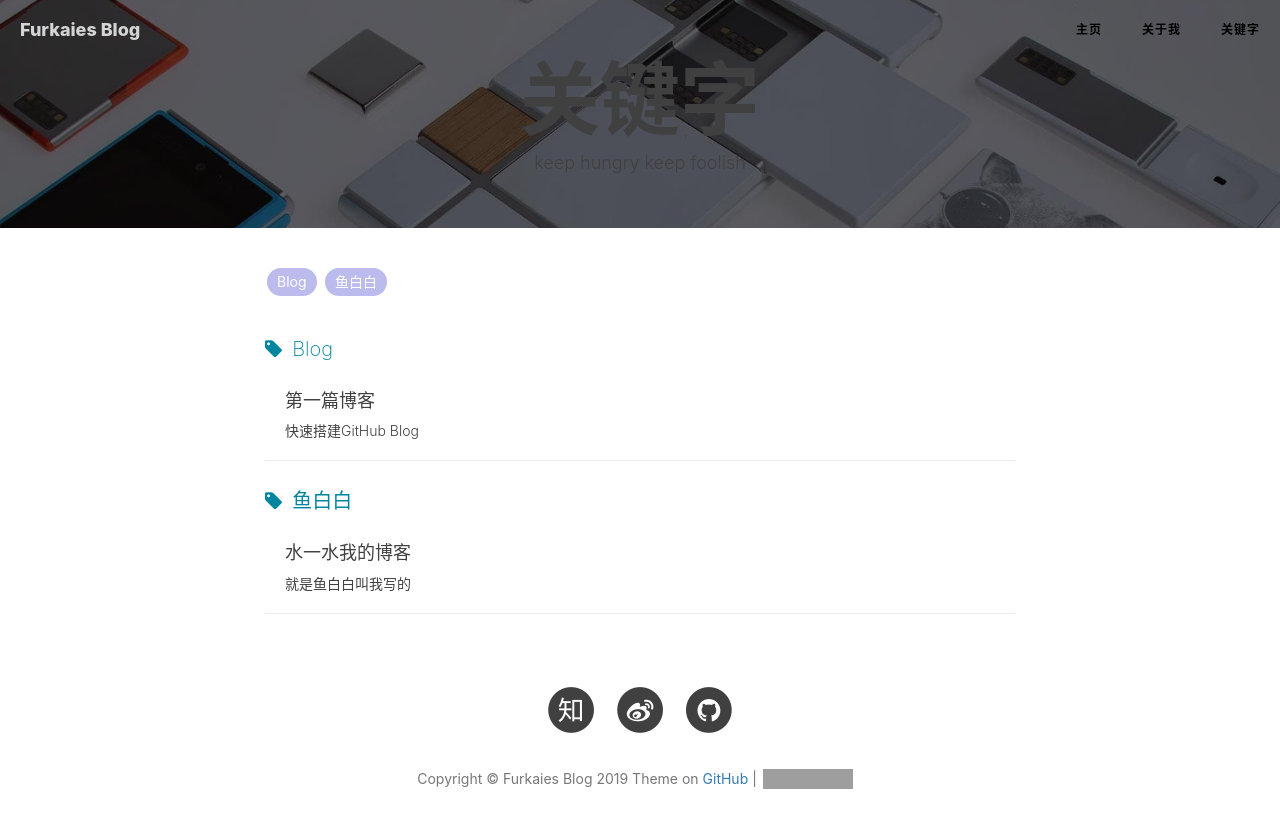
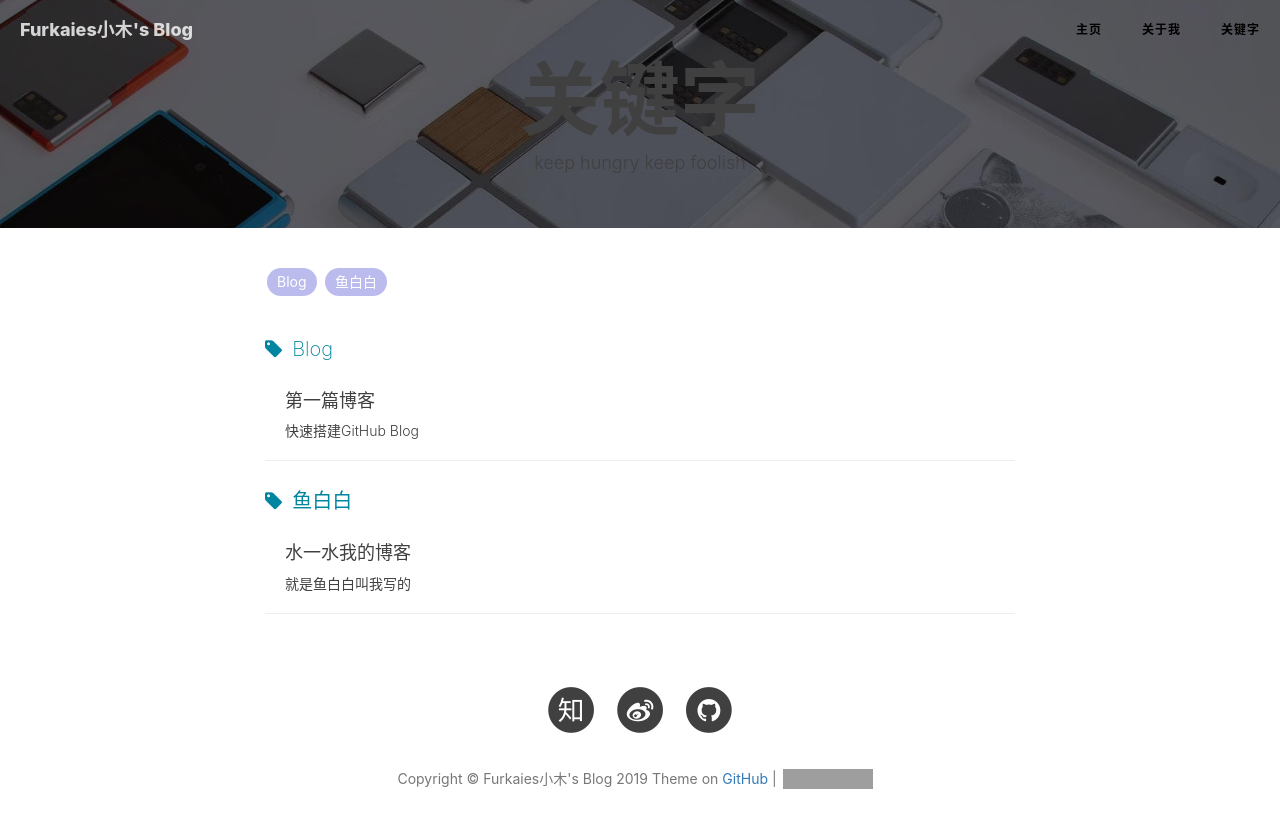
Before and after one commit to switchxiaomu/switchxiaomu.github.io, a Jekyll site: the page built from tags.html, in a window 1280 px wide. Shown: the top 828 px of the page. Built offline with Jekyll 4.4.1, drawn with Linux system fonts in a browser that asks for light colours; nearby versions of some CDN libraries; comment, search, counter and statistics services are not loaded; grey boxes are pictures that could not be loaded.

Commit message:
Update _config.yml

```diff
--- a/_config.yml
+++ b/_config.yml
@@ -1,8 +1,8 @@
 ## 网站设置
 # 标题
-title: Furkaies Blog
+title: Furkaies小木's Blog
 # 选项卡标题
-SEOTitle: Furkaies Blog
+SEOTitle: Furkaies小木's Blog
 # 首页背景图片
 header-img: img/post-bg-debug.jpg
 # 邮箱设置
```
